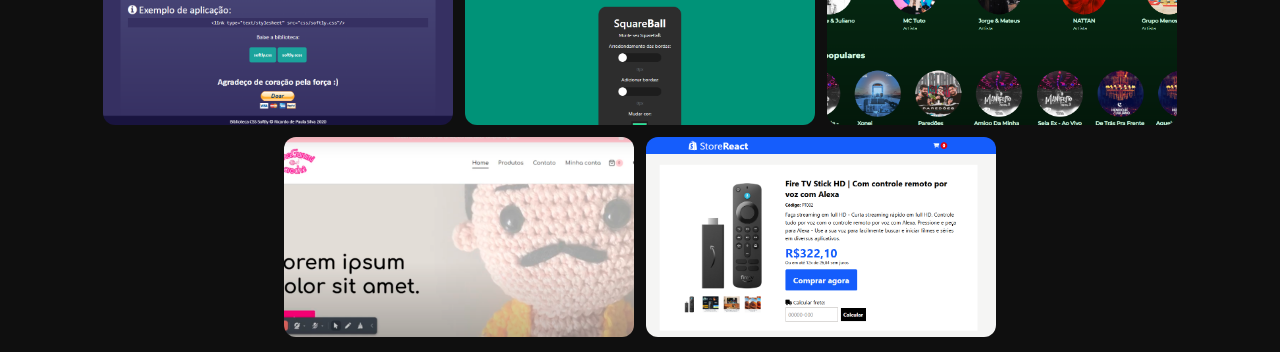
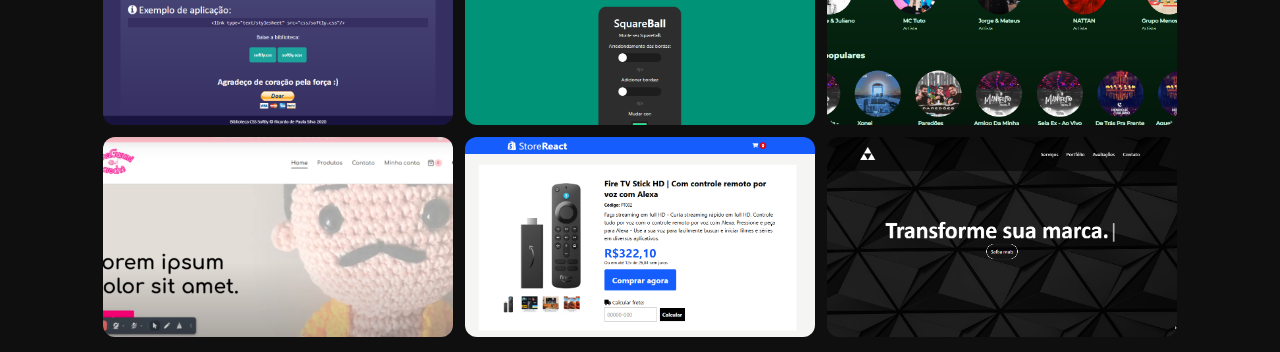
Before and after one commit to ricdpaula/ricdpaula.github.io, a plain HTML site: page index.html in a window 1280 px wide. Shown: the part 1620-1972 px from the top of the page. Drawn offline with nearby package versions, Linux system fonts and the light colour scheme.

Commit message:
Update Portfolio

```diff
--- a/index.html
+++ b/index.html
@@ -140,6 +140,12 @@
             data-id="10"
             style="background-image: url(img/pj11.png)"
           ></div>
+          <div
+            class="box-gallery"
+            onclick="portfolio(this)"
+            data-id="11"
+            style="background-image: url(img/pj12.png)"
+          ></div>
         </div>
         <div class="github-btn">
           <a target="_blank" href="https://github.com/ricdpaula" class="btn"
--- a/js/main.js
+++ b/js/main.js
@@ -84,6 +84,14 @@
       "Aplicação de loja simples feita em React, TailWindCSS, Node, Express e Axios.",
     url: "https://storereact-frontend-ricdpaula.vercel.app/",
     image: "../img/pj11.png",
+  },
+  {
+    id: 11,
+    title: "Landing Page Legend Design",
+    description:
+      "Site feito em HTML, CSS, Javascript e Jquery para a minha agência digital focada em design.",
+    url: "https://legenddesign.netlify.app/",
+    image: "../img/pj12.png",
   },
 ];
 
```
Also changed, not shown: img/pj12.png (added).
